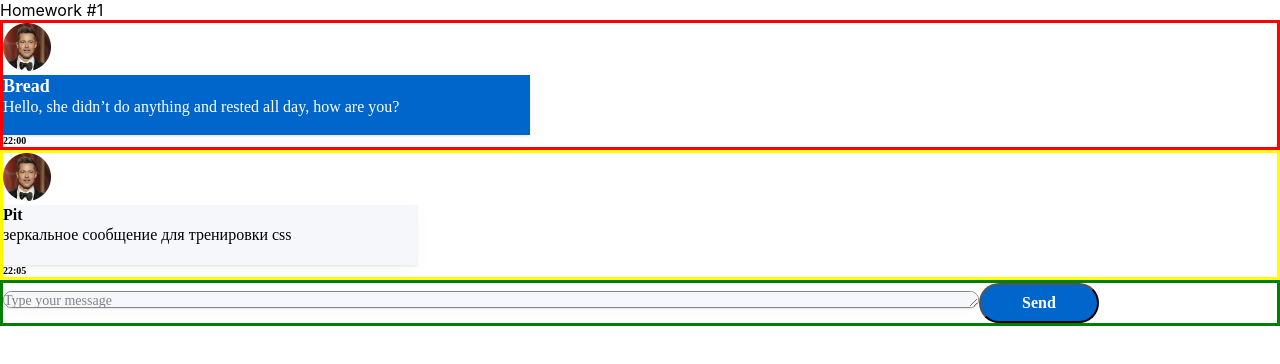
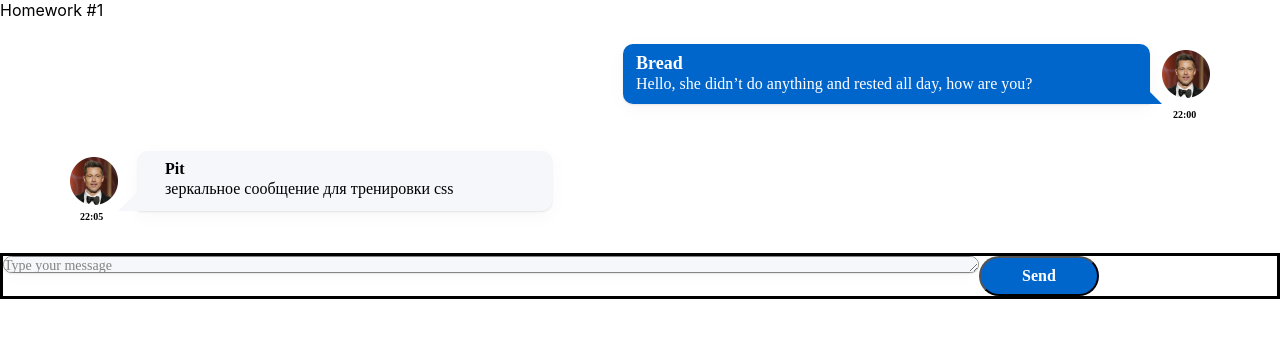
Before and after one commit to MaximChizhevskiy/hws2, a React (Create React App) app: page / in a window 1280 px wide. Shown: the top 364 px of the page. Built offline with nearby package versions, Linux system fonts and the light colour scheme.

Commit message:
message CSS

```diff
--- a/package.json
+++ b/package.json
@@ -1,6 +1,6 @@
 {
   "name": "hws2",
-  "homepage": "http://MaximChizhevskiy.github.io/hws2",
+  "homepage": "https://MaximChizhevskiy.github.io/hws2",
   "version": "0.1.0",
   "private": true,
   "dependencies": {
@@ -17,6 +17,7 @@
     "@types/uuid": "8.3.4",
     "axios": "0.27.2",
     "gh-pages": "4.0.0",
+    "install": "^0.13.0",
     "react": "18.2.0",
     "react-dom": "18.2.0",
     "react-redux": "8.0.4",
@@ -32,6 +33,8 @@
     "build": "react-scripts build",
     "test": "react-scripts test",
     "eject": "react-scripts eject",
+    "predeploy": "npm run build",
+    "deploy": "gh-pages -d build",
     "predeploy": "npm run build",
     "deploy": "gh-pages -d build"
   },
--- a/src/s2-homeworks/hw01/friend-message/FriendMessage.module.css
+++ b/src/s2-homeworks/hw01/friend-message/FriendMessage.module.css
@@ -1,28 +1,50 @@
 .friendMessage {
-
-    border: solid yellow;
+    display: flex;
+    flex-direction: column;
+    align-items: ;
+    margin: 24px 70px 30px 0;;
+    font-family: 'Montserrat';
+    font-style: normal;
 }
 
 .friendImageAndText {
-
+    display: flex;
+    align-items: center;
 }
 
 .friendImageAndText img {
     width: 48px;
     height: 48px;
-
+    margin-left: 70px;
 }
 
 .friendText {
     width: 414px;
     height: 60px;
-
+    flex-direction: column;
+    margin-left: 20px;
     background: #F5F7FB;
     box-shadow: 0px 5px 20px rgba(29, 33, 38, 0.03), 0px 1px 2px rgba(29, 33, 38, 0.1);
-
+    border-radius: 10px 10px 10px 0px;
+    position: relative;
+    font-size: 16px;
+    line-height: 20px;
+    padding: 8px 27px;
 }
 
 .friendText:after {
+    content: '';
+    position: absolute;
+    left: 0;
+    top: 50%;
+    width: 0;
+    height: 0;
+    border: 20px solid transparent;
+    border-right-color: #F5F7FB;
+    border-left: 0;
+    border-bottom: 0;
+    margin-top: 10px;
+    margin-left: -20px;
 
 
 }
@@ -67,7 +89,7 @@
     font-weight: 600;
     font-size: 10px;
     line-height: 12px;
-
+    margin-left: 80px;
     color: #000000;
 
 }
--- a/src/s2-homeworks/hw01/message-sender/MessageSender.module.css
+++ b/src/s2-homeworks/hw01/message-sender/MessageSender.module.css
@@ -1,6 +1,7 @@
 .sendForm {
     border: solid green;
-
+    display: flex;
+    border: solid black;
 }
 
 .textarea {
--- a/src/s2-homeworks/hw01/message/Message.module.css
+++ b/src/s2-homeworks/hw01/message/Message.module.css
@@ -1,28 +1,53 @@
 .message {
-
-    border: solid red;
+    display: flex;
+    flex-direction: column;
+    align-items: flex-end;
+    margin: 24px 70px 30px 0;;
+    font-family: 'Montserrat';
+    font-style: normal;
 }
 
 .imageAndText {
+    display: flex;
 
-
+    align-items: center;
+    flex-direction: row-reverse;
 }
 
 .imageAndText img {
     width: 48px;
     height: 48px;
-
+    margin-left: 12px;
 }
 
 .text {
     width: 527px;
     height: 60px;
-
+    flex-direction: column;
     background: #0066CC;
     box-shadow: 0px 5px 20px rgba(29, 33, 38, 0.03), 0px 1px 2px rgba(29, 33, 38, 0.1);
+    padding: 8px 13px;
+    border-radius: 10px 10px 0px 10px;
+    position: relative;
+    font-size: 16px;
+    line-height: 20px;
+    color: #FFFFFF;
 }
 
 .text:after {
+    content: '';
+    position: absolute;
+    right: 0;
+    top: 50%;
+    width: 0;
+    height: 0;
+    border: 20px solid transparent;
+    border-left-color: #0066CC;
+    border-right: 0;
+    border-bottom: 0;
+    margin-top: 10px;
+    margin-right: -12px;
+
 
 
 }
@@ -30,7 +55,6 @@
 .name {
     width: 40px;
     height: 22px;
-
     font-family: 'Montserrat';
     font-style: normal;
     font-weight: 600;
@@ -63,7 +87,7 @@
     font-weight: 600;
     font-size: 10px;
     line-height: 12px;
-
     color: #000000;
+    margin: 5px 11px 0 0;
 
 }
```
Also changed, not shown: 1 other file (tests, documents, lock files or other folders).
